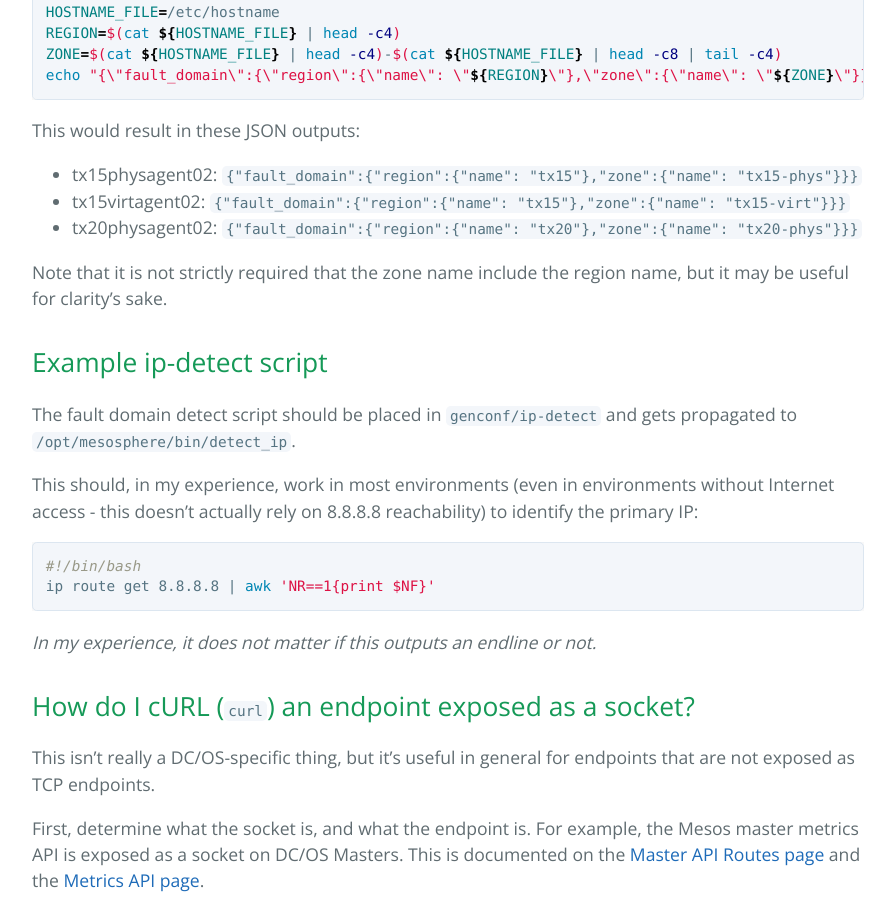
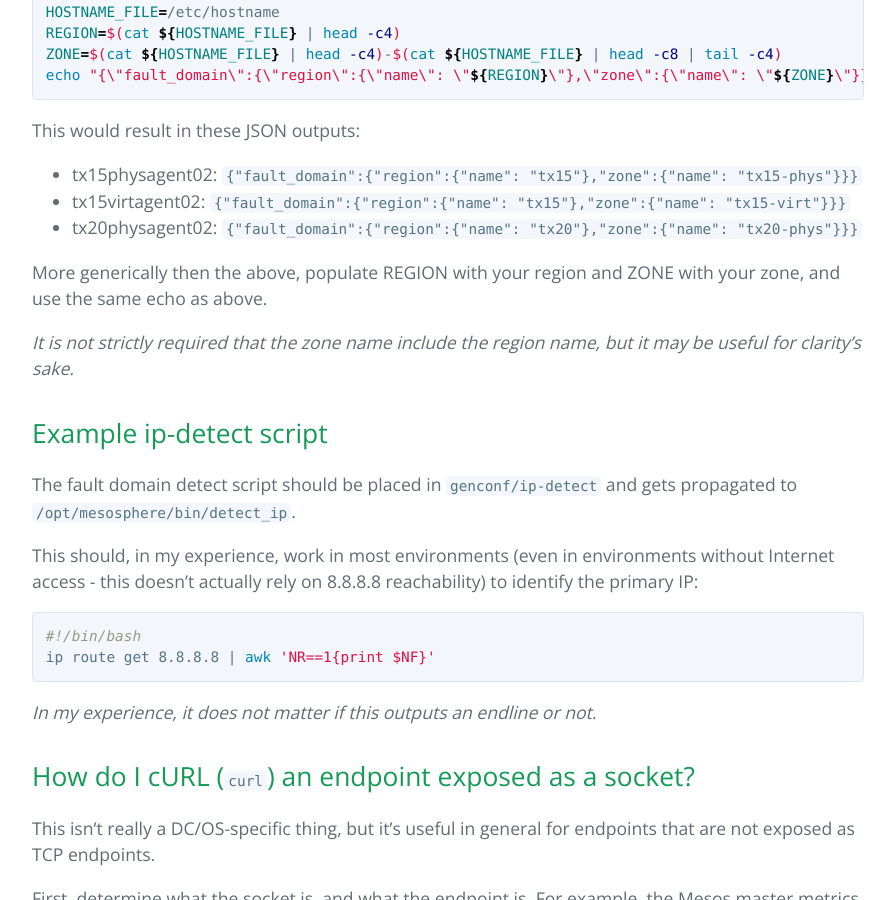
Before and after one commit to mesosphere/field-notes, a Jekyll site: the page built from docs/faqs/faq.md, in a window 1280 px wide and 900 px high, scrolled down 2693 px. Shown: the whole window, without its empty margins (192-1087 px from the left). Built offline with Jekyll 4.4.1, drawn with Linux system fonts in a browser that asks for light colours; our own code applies the rules of GitHub Pages for plain Markdown files.

Commit message:
FD and ip-detect

```diff
--- a/docs/faqs/faq.md
+++ b/docs/faqs/faq.md
@@ -92,7 +92,9 @@ This would result in these JSON outputs:
 * tx15virtagent02: `{"fault_domain":{"region":{"name": "tx15"},"zone":{"name": "tx15-virt"}}}`
 * tx20physagent02: `{"fault_domain":{"region":{"name": "tx20"},"zone":{"name": "tx20-phys"}}}`
 
-Note that it is not strictly required that the zone name include the region name, but it may be useful for clarity's sake.
+More generically then the above, populate REGION with your region and ZONE with your zone, and use the same echo as above.
+
+*It is not strictly required that the zone name include the region name, but it may be useful for clarity's sake.*
 
 ## Example ip-detect script
 The fault domain detect script should be placed in `genconf/ip-detect` and gets propagated to `/opt/mesosphere/bin/detect_ip`.
```
